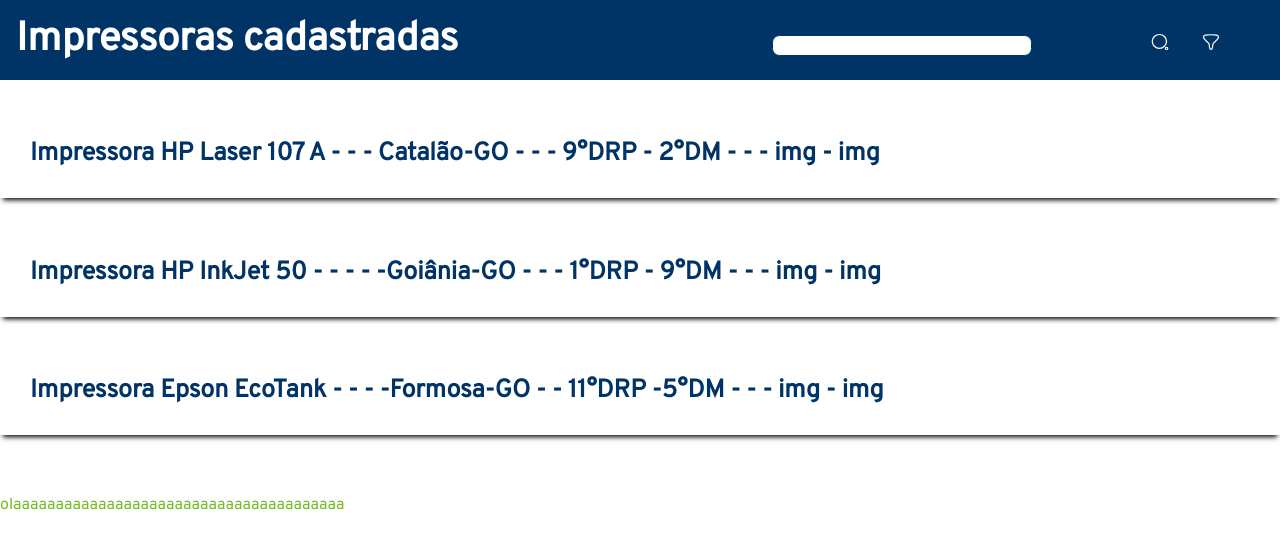
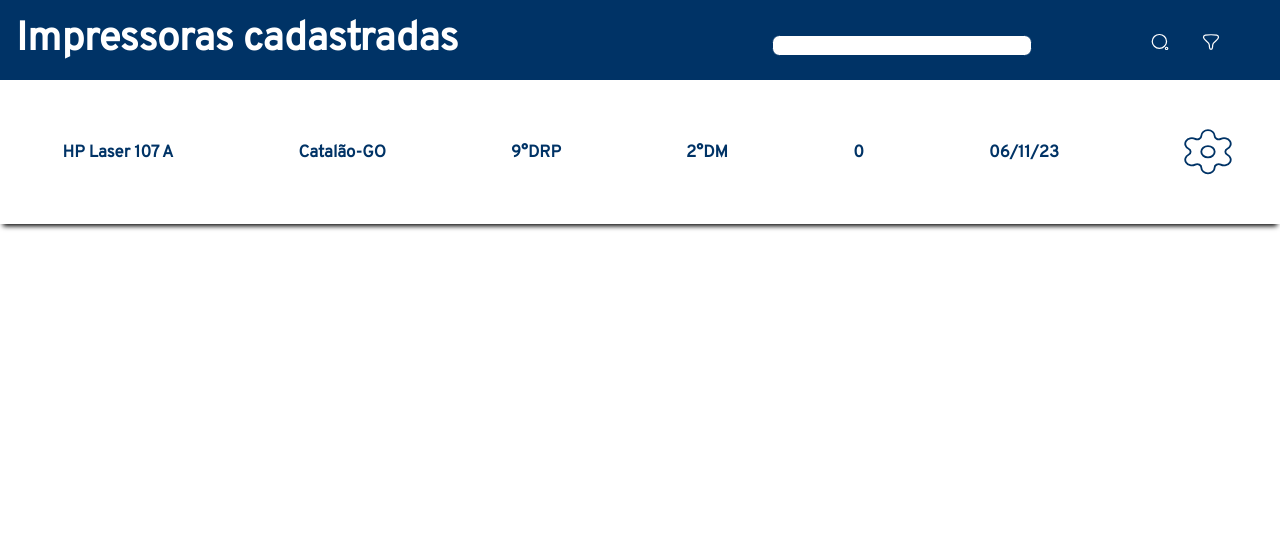
Before and after one commit to fga-eps-mds/2023.2-PrintGo-FrontEnd, a React (Create React App) app: page /impressorasCadastradas in a window 1280 px wide. Shown: the top 548 px of the page. Built offline with nearby package versions, Linux system fonts and the light colour scheme; no server answers.

Commit message:
:repeat: (#164): Ajustes
Co-authored-by: AntonioRangelC <antonio.rangel.02@gmail.com>

Co-authored-by: Eduardo de Melo Colli <eduardodemelocolli@gmail.com >

```diff
--- a/src/pages/ImpressorasCadastradas.js
+++ b/src/pages/ImpressorasCadastradas.js
@@ -2,7 +2,9 @@ import React from "react";
 import  "../style/pages/impressorasCadastradas.css";
 import Search from '../assets/Search.svg';
 import Filter from '../assets/Filter.svg';
+import engine from '../assets/engine.svg';
 import Input from '../components/Input';
+
 
 export default function ImpressorasCadastradas(){
   return(
@@ -21,12 +23,16 @@ export default function ImpressorasCadastradas(){
       </div>
 
       <div className="impressorasCadastradas-Lista">
-        <h6>Impressora HP Laser 107 A - - - Catalão-GO - - - 9°DRP - 2°DM - - - img - img</h6>
-        <h6>Impressora HP InkJet 50 - - -  - -Goiânia-GO - - - 1°DRP - 9°DM - - - img - img</h6>
-        <h6>Impressora Epson EcoTank - - - -Formosa-GO - - 11°DRP -5°DM - - - img - img</h6>
-          <div className="impressorasCadastradas-tester">
-              <h7>olaaaaaaaaaaaaaaaaaaaaaaaaaaaaaaaaaaaaaaa</h7>
-             </div>
+        <h6>HP Laser 107 A</h6>
+        <h6>Catalão-GO</h6>
+        <h6>9°DRP</h6>
+        <h6>2°DM</h6>
+        <h6>0</h6>
+        <h6>06/11/23</h6>
+        <div className="impressorasCadastradas-Lista-img">
+          <img alt="" src={engine}/>
+
+        </div>
       </div>
     </div>
   );
--- a/src/style/pages/impressorasCadastradas.css
+++ b/src/style/pages/impressorasCadastradas.css
@@ -78,42 +78,26 @@
 }
 
 
-/* ??? */
+
 .impressorasCadastradas-Lista{
+  height: 18vh;
   width: 100vw;
-  height: 110px;
-  margin-top: 38px;
-  /* background-color: blue; */
-}
-
-
-/* ??? */
-.impressorasCadastradas-Lista h6{
-  height: 60px;
   color: #003366;
   font-size: 25px;
   font-family: var(--font-Overpass);
   display: flex;
-  align-items: start;
-  padding-left: 30px;
-  /* margin: 8px; */
-  margin-block-end: 30px;
+  justify-content: space-around;
+  align-items: center;
   box-shadow: 0 5px 5px -3px black;
 }
 
-.impressorasCadastradas-tester{
-  height: 50px;
-  width: 30px;
-  font: optional;
-  font-family: var(--font-Overpass);
+.impressorasCadastradas-Lista h6{
+  margin: 0;
+}
+
+.impressorasCadastradas-Lista-img{
   display: flex;
-  align-items: end;
+  height: 5.8vh;
+  width: 2.6vw;
+  cursor: pointer;
 }
-.impressorasCadastradas-tester h7{
-  height: 150px;
-  width: 300px;
-  font: optional;
-  font-family: var(--font-Overpass);
-  display: flex;
-  align-items: end;
-}
```
Also changed, not shown: src/assets/engine.svg (added).
